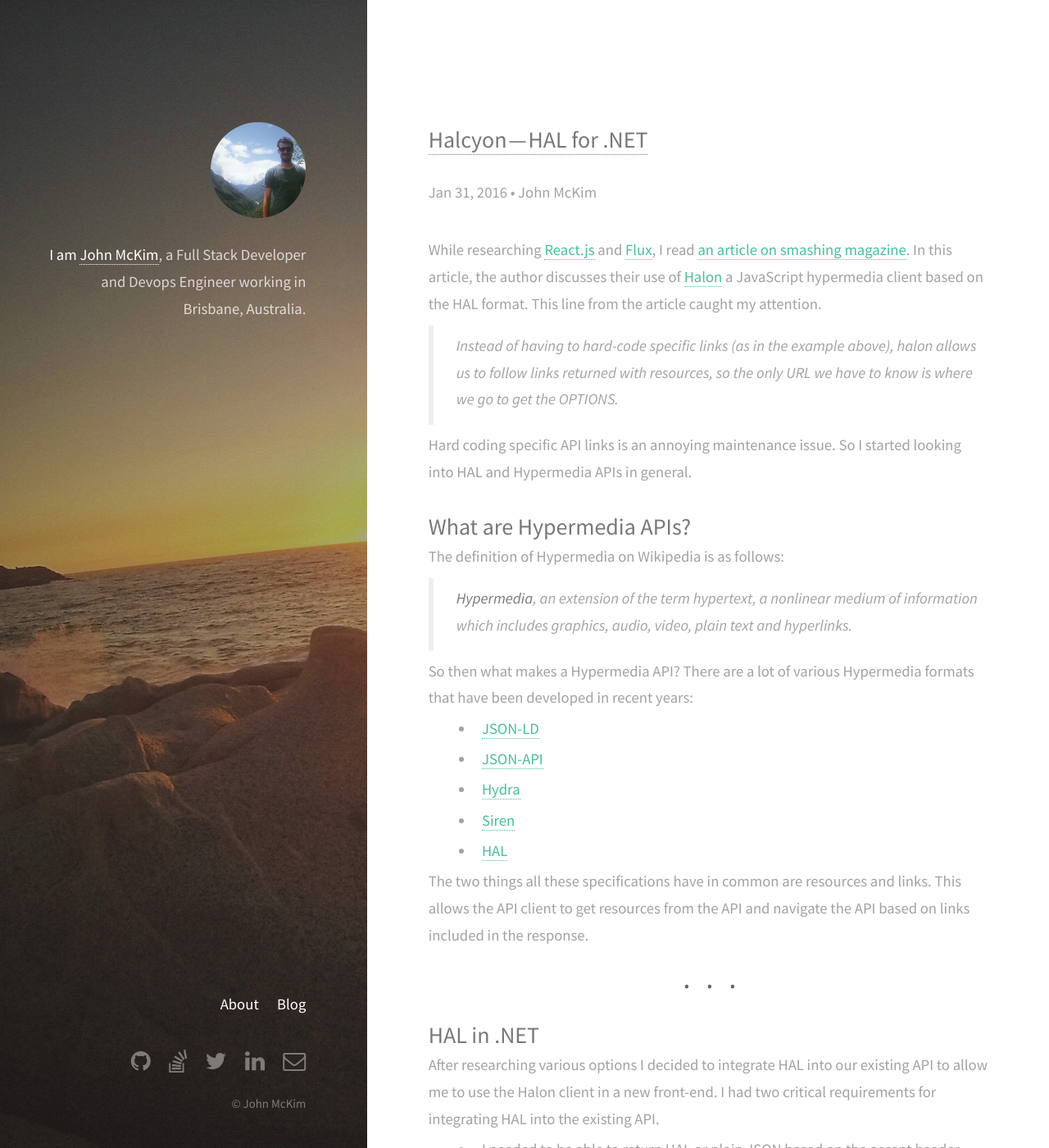
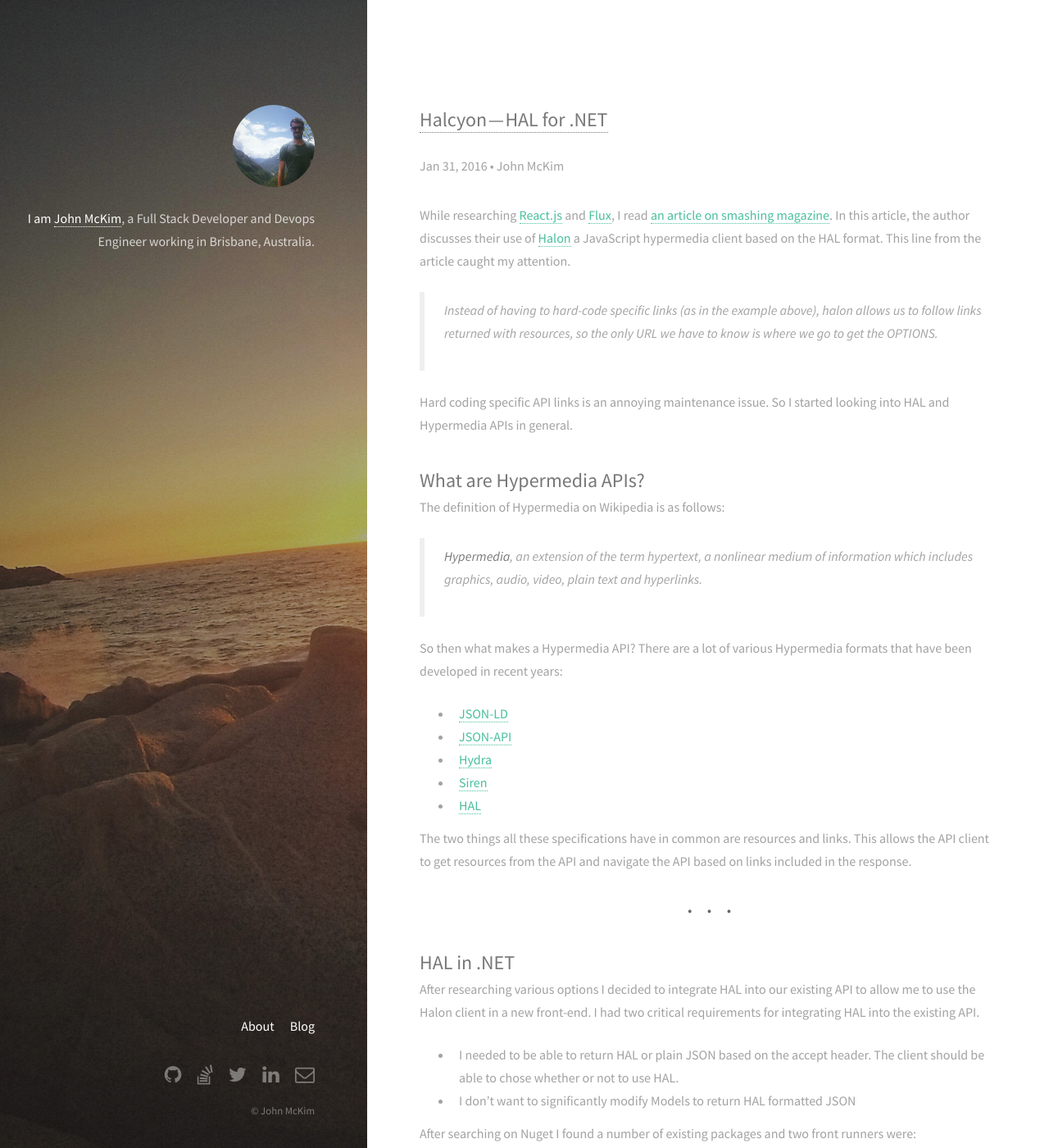
Before and after one commit to johncmckim/johncmckim.github.io, a Jekyll site: the page built from index.html, in a window 1280 px wide and 1400 px high. Shown: the whole window at 82% size. Built offline with Jekyll 4.4.1, drawn with Linux system fonts in a browser that asks for light colours.

Commit message:
Fix mobile styles

```diff
--- a/_sass/_mixins.scss
+++ b/_sass/_mixins.scss
@@ -1,3 +1,12 @@
+$tablet-width: 768px;
+$desktop-width: 1024px;
+
+@mixin desktop {
+  @media (min-width: #{$desktop-width}) {
+    @content;
+  }
+}
+
 @mixin vendor-property($property, $value) {
     @each $vendor in ('-moz-', '-webkit-', '-o-', '-ms-', '') {
         #{$vendor}#{$property}: #{$value};
--- a/_sass/layout-medium.scss
+++ b/_sass/layout-desktop.scss
@@ -5,7 +5,8 @@
 $size-header-width:		35%;
 $size-header-pad:		4em;
 
-@media (min-width: 768px) {
+body {
+@include desktop {
 
   .header {
 		padding: ($size-header-pad * 2) $size-header-pad 0 $size-element-margin;
@@ -61,14 +62,9 @@
       font-size: 1em;
       .icons {
         margin: ($size-element-margin * 0.5) 0 0 0;
-
-        a {
-          color: $color-accent2-fg-light;
-        }
       }
 
       .copyright {
-        color: $color-accent2-fg-light;
         font-size: 0.8em;
         list-style: none;
         margin: ($size-element-margin * 0.5) 0 0 0;
@@ -114,3 +110,4 @@
     }
   }
 }
+}
--- a/_sass/layout.scss
+++ b/_sass/layout.scss
@@ -60,9 +60,15 @@
 
   .icons {
     margin: 0 0 ($size-element-margin * 0.5) 0;
+
+    a {
+      color: $color-accent2-fg-light;
+    }
   }
 
   .copyright {
+    color: $color-accent2-fg-light;
+
     li {
       border-left-width: 0;
       display: block;
@@ -74,5 +80,5 @@
 }
 
 .main {
-  padding: 1em;
+  padding: 2.5em 4.5em;
 }
--- a/_sass/post.scss
+++ b/_sass/post.scss
@@ -1,21 +1,28 @@
+
+@mixin post-margins($post-margin-base) {
+  h1, h2, h3, h4, h5, h6 {
+    margin: $post-margin-base 0 0 0;
+  }
+
+  p {
+    margin: 0 0 ($post-margin-base) 0;
+  }
+
+  blockquote {
+    margin: ($post-margin-base) 0;
+  }
+
+  ul {
+    margin: 0 0 ($post-margin-base / 2) ($post-margin-base);
+    li {
+      margin: 0 0 0 0;
+    }
+  }
+}
 
 .post {
   .post-content {
-    h1, h2, h3, h4, h5, h6 {
-      margin: 1em 0 0 0;
-    }
-
-    p {
-      margin: 0 0 0.25em 0;
-    }
-
-    blockquote {
-      margin: 0.5em 0;
-    }
-
-    ul, li {
-      margin: 0 0 0.25em 1em;
-    }
+    @include post-margins(1em);
 
     hr {
       height: 1em;
@@ -35,5 +42,9 @@
         letter-spacing: 0.5em;
       }
     }
+
+    @include desktop {
+      @include post-margins(1.5em);
+    }
   }
 }
--- a/_sass/typography.scss
+++ b/_sass/typography.scss
@@ -2,11 +2,10 @@
 @import 'vars';
 @import 'mixins';
 
-
 body, input, select, textarea {
 	color: $color-fg;
 	font-family: $font-family;
-	font-size: 14pt;
+	font-size: 12pt;
 	font-weight: $font-weight;
 	line-height: 1.75em;
 }
--- a/css/style.scss
+++ b/css/style.scss
@@ -17,7 +17,7 @@
 @import 'typography';
 
 @import 'layout';
-@import 'layout-medium';
+@import 'layout-desktop';
 
 @import 'nav';
 @import 'lists';
```
